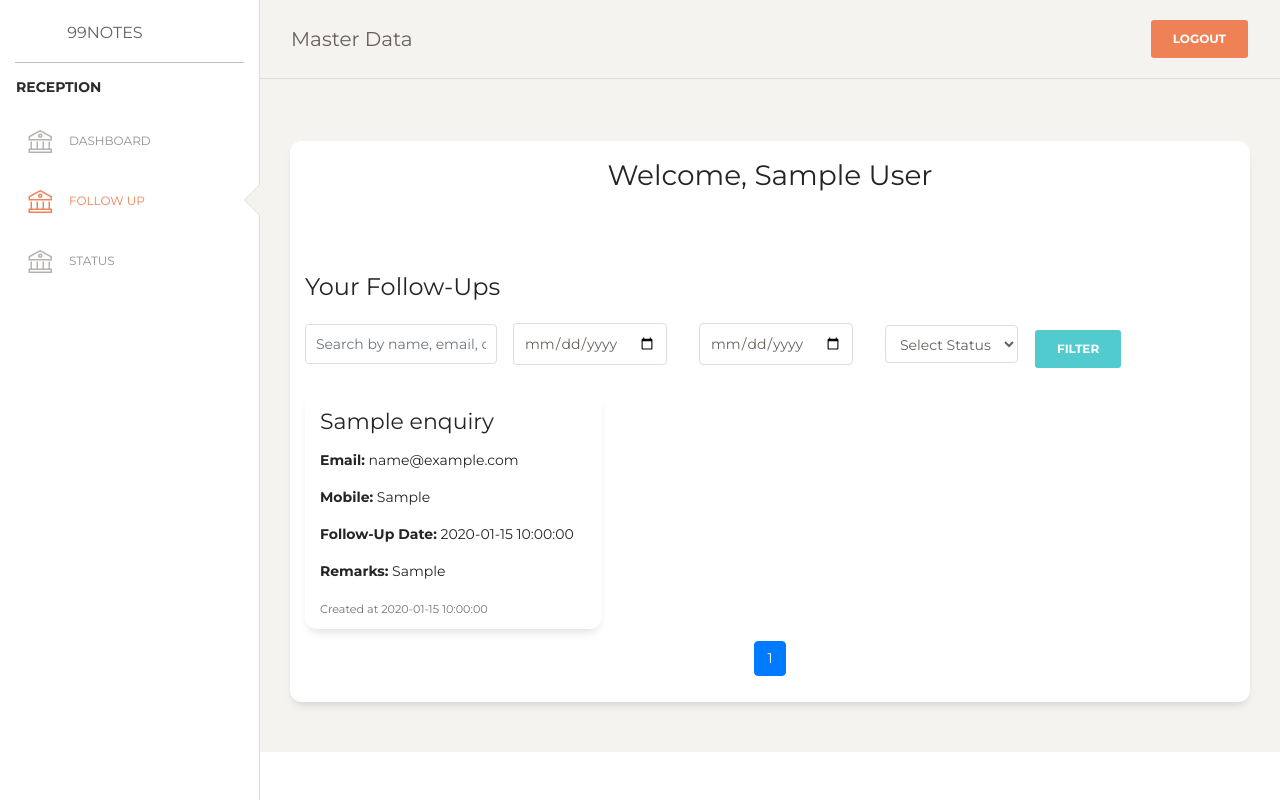
After one commit to Ajaydelhioo7/leadscrm, a PHP site: page /Counsellors/followups.php in a window 1280 px wide. The commit adds this page. Run offline with PHP 8.4, Linux system fonts and the light colour scheme; the visitor is signed in with stand-in values (Sample User, id 1); tables that the repository leaves empty or names only in its code hold one stand-in row (values such as "Sample post"); some libraries are stand-ins or nearby versions.

Commit message:
version 0.2 leads follow up added in counsellor part

```diff
--- /dev/null
+++ b/Counsellors/followups.php
@@ -0,0 +1,201 @@
+<?php
+session_start();
+if (!isset($_SESSION['counsellor_id'])) {
+    header("Location: index.php");
+    exit();
+}
+include '../config/db.php';
+
+// Pagination variables
+$limit = 10; // Number of entries to show in a page.
+$page = isset($_GET["page"]) ? $_GET["page"] : 1;
+$start_from = ($page - 1) * $limit;
+
+// Search functionality
+$search = isset($_GET['search']) ? $_GET['search'] : '';
+
+// Date filter
+$start_date = isset($_GET['start_date']) ? $_GET['start_date'] : '';
+$end_date = isset($_GET['end_date']) ? $_GET['end_date'] : '';
+
+// Status filter
+$status_id = isset($_GET['status_id']) ? intval($_GET['status_id']) : '';
+
+// Fetch statuses for dropdown
+$status_query = "SELECT id, status_name FROM status";
+$status_result = $conn->query($status_query);
+$statuses = [];
+while ($status_row = $status_result->fetch_assoc()) {
+    $statuses[] = $status_row;
+}
+
+// Fetch follow-ups with filters
+$query = "SELECT followups.*, enquiries.student_name, enquiries.email, enquiries.mob_no, enquiries.id AS enquiry_id
+          FROM followups
+          JOIN enquiries ON followups.enquiry_id = enquiries.id
+          WHERE (enquiries.student_name LIKE '%$search%' OR enquiries.email LIKE '%$search%' OR enquiries.mob_no LIKE '%$search%')";
+if ($start_date && $end_date) {
+    $query .= " AND followup_date BETWEEN '$start_date' AND '$end_date'";
+}
+if ($status_id) {
+    $query .= " AND enquiries.status_id = $status_id";
+}
+$query .= " ORDER BY followup_date DESC LIMIT $start_from, $limit";
+$result = $conn->query($query);
+
+// Count total records for pagination
+$count_query = "SELECT COUNT(followups.id)
+                FROM followups
+                JOIN enquiries ON followups.enquiry_id = enquiries.id
+                WHERE (enquiries.student_name LIKE '%$search%' OR enquiries.email LIKE '%$search%' OR enquiries.mob_no LIKE '%$search%')";
+if ($start_date && $end_date) {
+    $count_query .= " AND followup_date BETWEEN '$start_date' AND '$end_date'";
+}
+if ($status_id) {
+    $count_query .= " AND enquiries.status_id = $status_id";
+}
+$count_result = $conn->query($count_query);
+$row = $count_result->fetch_row();
+$total_records = $row[0];
+$total_pages = ceil($total_records / $limit);
+?>
+<!DOCTYPE html>
+<html lang="en">
+<head>
+    <meta charset="UTF-8">
+    <meta name="viewport" content="width=device-width, initial-scale=1, shrink-to-fit=no">
+    <title>Follow-Ups Dashboard</title>
+    <link href="https://maxcdn.bootstrapcdn.com/bootstrap/4.0.0/css/bootstrap.min.css" rel="stylesheet">
+    <style>
+        .card-columns {
+            column-count: 1; /* Adjust this value for more columns */
+        }
+        @media (min-width: 576px) {
+            .card-columns {
+                column-count: 2;
+            }
+        }
+        @media (min-width: 768px) {
+            .card-columns {
+                column-count: 3;
+            }
+        }
+        @media (min-width: 992px) {
+            .card-columns {
+                column-count: 4;
+            }
+        }
+    </style>
+</head>
+<body>
+<?php include './includes/header.php' ?>
+
+<div class="container mt-5">
+    <div class="card">
+        <div class="card-header">
+            <h3 class="text-center">Welcome, <?php echo htmlspecialchars($_SESSION['counsellor_name']); ?></h3>
+        </div>
+        <div class="card-body">
+            <h4>Your Follow-Ups</h4>
+            <div class="row mb-3">
+                <div class="col-md-12">
+                    <form method="GET" action="followups.php" class="form-inline">
+                        <div class="form-group mb-2">
+                            <label for="search" class="sr-only">Search</label>
+                            <input type="text" class="form-control" name="search" placeholder="Search by name, email, or mobile" value="<?php echo htmlspecialchars($search); ?>">
+                        </div>
+                        <div class="form-group mx-sm-3 mb-2">
+                            <label for="start_date" class="sr-only">Start Date</label>
+                            <input type="date" class="form-control" name="start_date" value="<?php echo htmlspecialchars($start_date); ?>">
+                        </div>
+                        <div class="form-group mx-sm-3 mb-2">
+                            <label for="end_date" class="sr-only">End Date</label>
+                            <input type="date" class="form-control" name="end_date" value="<?php echo htmlspecialchars($end_date); ?>">
+                        </div>
+                        <div class="form-group mx-sm-3 mb-2">
+                            <label for="status_id" class="sr-only">Status</label>
+                            <select class="form-control" name="status_id">
+                                <option value="">Select Status</option>
+                                <?php foreach ($statuses as $status): ?>
+                                    <option value="<?php echo $status['id']; ?>" <?php if ($status['id'] == $status_id) echo 'selected'; ?>>
+                                        <?php echo htmlspecialchars($status['status_name']); ?>
+                                    </option>
+                                <?php endforeach; ?>
+                            </select>
+                        </div>
+                        <button type="submit" class="btn btn-primary mb-2">Filter</button>
+                    </form>
+                </div>
+            </div>
+            <div class="card-columns">
+                <?php while ($row = $result->fetch_assoc()): ?>
+                <div class="card enquiry-card" data-id="<?php echo $row['enquiry_id']; ?>">
+                    <div class="card-body">
+                        <h5 class="card-title"><?php echo htmlspecialchars($row['student_name']); ?></h5>
+                        <p class="card-text"><strong>Email:</strong> <?php echo htmlspecialchars($row['email']); ?></p>
+                        <p class="card-text"><strong>Mobile:</strong> <?php echo htmlspecialchars($row['mob_no']); ?></p>
+                        <p class="card-text"><strong>Follow-Up Date:</strong> <?php echo htmlspecialchars($row['followup_date']); ?></p>
+                        <p class="card-text"><strong>Remarks:</strong> <?php echo nl2br(htmlspecialchars($row['remarks'])); ?></p>
+                        <p class="card-text"><small class="text-muted">Created at <?php echo htmlspecialchars($row['created_at']); ?></small></p>
+                    </div>
+                </div>
+                <?php endwhile; ?>
+            </div>
+            <nav aria-label="Page navigation">
+                <ul class="pagination justify-content-center">
+                    <?php for ($i = 1; $i <= $total_pages; $i++): ?>
+                        <li class="page-item <?php if ($i == $page) echo 'active'; ?>">
+                            <a class="page-link" href="followups.php?page=<?php echo $i; ?>&search=<?php echo htmlspecialchars($search); ?>&start_date=<?php echo htmlspecialchars($start_date); ?>&end_date=<?php echo htmlspecialchars($end_date); ?>&status_id=<?php echo htmlspecialchars($status_id); ?>"><?php echo $i; ?></a>
+                        </li>
+                    <?php endfor; ?>
+                </ul>
+            </nav>
+        </div>
+    </div>
+</div>
+
+<!-- Modal for displaying enquiry details -->
+<div class="modal fade" id="enquiryModal" tabindex="-1" role="dialog" aria-labelledby="enquiryModalLabel" aria-hidden="true">
+    <div class="modal-dialog modal-lg" role="document">
+        <div class="modal-content">
+            <div class="modal-header">
+                <h5 class="modal-title" id="enquiryModalLabel">Enquiry Details</h5>
+                <button type="button" class="close" data-dismiss="modal" aria-label="Close">
+                    <span aria-hidden="true">&times;</span>
+                </button>
+            </div>
+            <div class="modal-body">
+                <!-- Enquiry details will be populated here -->
+                <div id="enquiryDetails"></div>
+            </div>
+            <div class="modal-footer">
+                <button type="button" class="btn btn-secondary" data-dismiss="modal">Close</button>
+            </div>
+        </div>
+    </div>
+</div>
+
+<script src="https://code.jquery.com/jquery-3.6.0.min.js"></script>
+<script src="https://maxcdn.bootstrapcdn.com/bootstrap/4.0.0/js/bootstrap.min.js"></script>
+<script>
+$(document).ready(function() {
+    $('.enquiry-card').on('click', function() {
+        var enquiryId = $(this).data('id');
+
+        $.ajax({
+            url: 'get_enquiry_details.php',
+            type: 'POST',
+            data: { id: enquiryId },
+            success: function(response) {
+                $('#enquiryDetails').html(response);
+                $('#enquiryModal').modal('show');
+            }
+        });
+    });
+});
+</script>
+</body>
+</html>
+<?php
+$conn->close();
+?>
--- a/Counsellors/includes/sidebar.php
+++ b/Counsellors/includes/sidebar.php
@@ -1,6 +1,6 @@
 <?php
 // Get the root URL of the website
-$rootUrl = (isset($_SERVER['HTTPS']) && $_SERVER['HTTPS'] === 'on' ? "https://" : "http://") . "lms.99notes.org";
+$rootUrl = (isset($_SERVER['HTTPS']) && $_SERVER['HTTPS'] === 'on' ? "https://" : "http://") . "localhost";
 
 
 // If your application is in a subfolder, append the folder name to the root URL
@@ -35,6 +35,12 @@ $currentFile = basename($_SERVER['PHP_SELF']);
                 <p>Dashboard</p>
             </a>
         </li>
+        <li class="<?= $currentFile == 'followups.php' ? 'active' : '' ?>">
+            <a href="../counsellors/followups.php">
+                <i class="nc-icon nc-bank"></i>
+                <p>Follow Up</p>
+            </a>
+        </li>
         <li class="<?= $currentFile == 'manage_status.php' ? 'active' : '' ?>">
             <a href="../counsellors/manage_status.php">
                 <i class="nc-icon nc-bank"></i>
```
Also changed, not shown: Counsellors/get_enquiry_details.php (added, +47 -0 lines).
